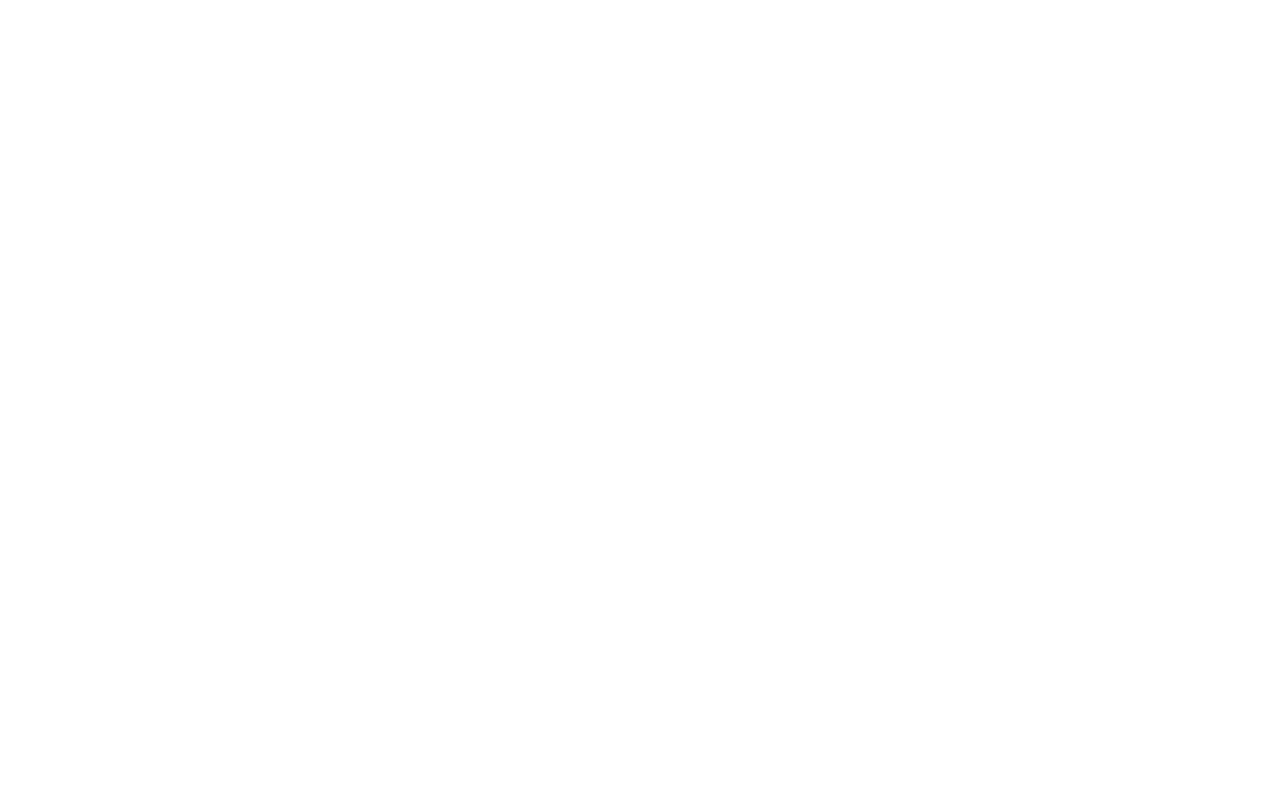
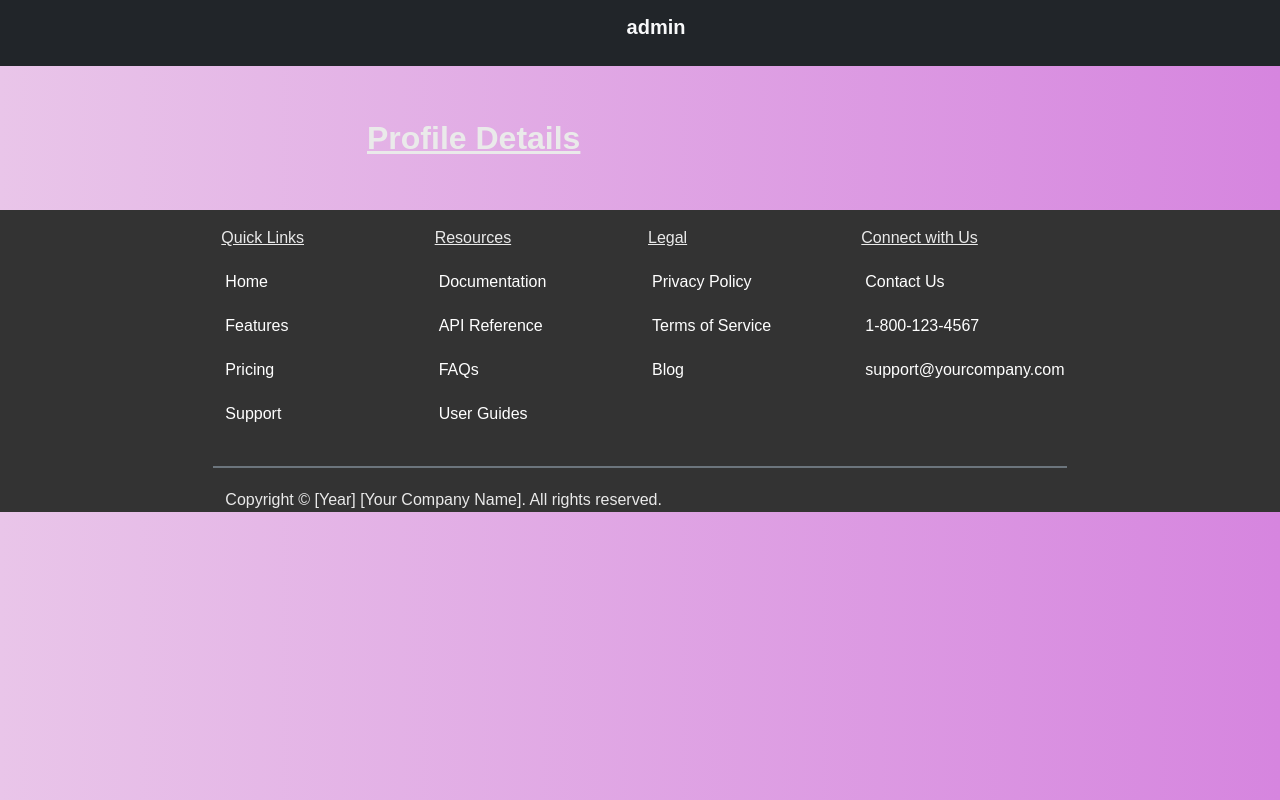
Before and after one commit to Ashik-ks/UMS_REACT, a React (Vite) app in the folder client/: page /singleview/1 in a window 1280 px wide. Before the commit this address had no page. Built offline with nearby package versions, Linux system fonts and the light colour scheme.

Commit message:
singleview

```diff
--- a/client/src/App.jsx
+++ b/client/src/App.jsx
@@ -1,5 +1,5 @@
 import { BrowserRouter as Router, Routes, Route } from 'react-router-dom';
-import Admin from './Components/Admin/admin';
+import Admin from './Components/Admin/Admin';
 import '../src/Components/Admin/Admin.css';
 import Employee from './Components/Employee/Employee';
 import "../src/Components/Employee/Employee.css";
@@ -9,18 +9,22 @@ import Emailverification from './Components/Emailverfication/Emailverification';
 import "./Components/Emailverfication/Emailverification.css";
 import Login from './Components/login/login';
 import "./Components/login/login.css";
+import Singleview from './Components/singleview/Singleview';
+import "./Components/singleview/Singleview.css"
 
 function App() {
   return (
     <Router>
       <Routes>
-        <Route path="/" element={<Login />} /> {/* Set Login as default landing page */}
+        <Route path="/" element={<Login />} />
         <Route path="/Employee" element={<Employee />} />
         <Route path="/Adduser" element={<Adduser />} />
         <Route path="/Admin" element={<Admin />} />
-        <Route path="/email-verification" element={<Emailverification />} /> {/* Add route for Email verification */}
+        <Route path="/email-verification" element={<Emailverification />} />
+        <Route path="/singleview/:id" element={<Singleview />} />
       </Routes>
     </Router>
+
   );
 }
 
--- a/client/src/Components/Adduser/Adduser.jsx
+++ b/client/src/Components/Adduser/Adduser.jsx
@@ -84,7 +84,7 @@ function AddUser() {
             const responseText = await response.text();
 
             if (response.ok) {
-                setMessage("User added successfully!");
+                alert("User added successfully!");
                 // Clear form after submission
                 setName('');
                 setEmail('');
--- a/client/src/Components/Admin/Admin.css
+++ b/client/src/Components/Admin/Admin.css
@@ -170,3 +170,8 @@ padding: 0;
     text-decoration: none;
     font-weight: 300;
   }
+  .userlist{
+    display: grid;
+    grid-template-columns: repeat(1,fr);
+    row-gap: 15px;
+  }
--- a/client/src/Components/Admin/Admin.jsx
+++ b/client/src/Components/Admin/Admin.jsx
@@ -53,6 +53,13 @@ export default function Admin() {
         console.log("Logged out");
         navigate('/login'); // Navigate to the login page
     };
+
+
+    const singleview = (_id) => {
+        console.log("singleview button clicked with ID:", _id);
+        navigate(`/singleview/${_id}`);
+    };
+
 
     return (
         <div className="adduser">
@@ -132,11 +139,12 @@ export default function Admin() {
                         <Link to="/Employee" className="btn border-0 bg-transparent text-dark fs-5 fw-bold text-decoration-underline">Employee</Link>
                     </ul>
                     <div className="row fs-2 fw-bold text-decoration-underline mb-3 ms-4 text-light" id="heading1">Users List</div>
-                    {loading ? (
+                <div className="userlist" >
+                {loading ? (
                         <p>Loading...</p>
                     ) : users.length > 0 ? (
                         users.map(user => (
-                            <div className="row ms-4" key={user.id}>
+                            <div className="row ms-4" key={user._id} onClick={() => singleview(user._id)}>
                                 <div className="col">
                                     {user.image && (
                                         <img
@@ -157,6 +165,7 @@ export default function Admin() {
                     ) : (
                         <p>No users found.</p>
                     )}
+                </div>
                 </main>
 
             </div>
--- /dev/null
+++ b/client/src/Components/singleview/Singleview.css
@@ -0,0 +1,27 @@
+*{
+    margin: 0;
+    padding: 0;
+}
+.singleemployeecontainer {
+    width: 50px;
+  }
+
+  .singleemployeecontainerimg {
+    width: 100px;
+    border-radius: 100%;
+  }
+
+  .singleusercontainerimg {
+    width: 200px;
+  }
+  .footer {
+    background-color: #333;
+  }
+  .adduser {
+    font-family: 'Arial', sans-serif;
+    margin: 0;
+    padding: 0;
+    background: linear-gradient(to right, #e9c5e9, #d685df);
+    color: #eaeaea;
+    height: 100vh;
+  }
--- /dev/null
+++ b/client/src/Components/singleview/Singleview.jsx
@@ -0,0 +1,145 @@
+import React from "react";
+import { useState,useEffect } from "react";
+import { Link, useLocation, useNavigate } from "react-router-dom";
+
+import 'bootstrap/dist/css/bootstrap.min.css';
+
+
+export default function Singleview(){
+
+
+    return(
+        <>
+  <div className="adduser">
+  <div className="container-fluid bg-dark">
+    <nav className="navbar d-flex justify-content-center">
+      <ul className="mt-1">
+        <button
+
+          className="border-0 bg-transparent text-light fs-5 fw-bold"
+        >admin
+          {/* <Link to={`/Admin?id=${id}&login=${tokenData}`} className="adduser-link">Admin</Link> */}
+        </button>
+
+      </ul>
+    </nav>
+  </div>
+  <div className="container mt-5">
+    <div className="row">
+      <div className="col-3" />
+      <div className="col-6 fs-2 fw-bold text-decoration-underline">
+        Profile Details
+      </div>
+      <div className="col-3" />
+    </div>
+  </div>
+  <div id="singleusercontainer" className="mt-3"></div>
+  <div className="container-fluid mt-5 footer">
+    <div className="row">
+      <div className="col-2" />
+      <div className="col-2 d-flex flex-column   mt-3">
+        <div className="row text-decoration-underline ps-2">Quick Links</div>
+        <div className="row">
+          <a href="/" className="text-white text-decoration-none">
+            Home
+          </a>
+        </div>
+        <div className="row">
+          <a href="/features" className="text-white text-decoration-none">
+            Features
+          </a>
+        </div>
+        <div className="row">
+          <a href="/pricing" className="text-white text-decoration-none">
+            Pricing
+          </a>
+        </div>
+        <div className="row">
+          <a href="/support" className="text-white text-decoration-none">
+            Support
+          </a>
+        </div>
+      </div>
+      <div className="col-2 d-flex flex-column   mt-3">
+        <div className="row text-decoration-underline ps-2">Resources</div>
+        <div className="row">
+          <a href="/docs" className="text-white text-decoration-none">
+            Documentation
+          </a>
+        </div>
+        <div className="row">
+          <a href="/api" className="text-white text-decoration-none">
+            API Reference
+          </a>
+        </div>
+        <div className="row">
+          <a href="/faqs" className="text-white text-decoration-none">
+            FAQs
+          </a>
+        </div>
+        <div className="row">
+          <a href="/guides" className="text-white text-decoration-none">
+            User Guides
+          </a>
+        </div>
+      </div>
+      <div className="col-2 d-flex flex-column  mt-3">
+        <div className="row text-decoration-underline ps-2">Legal</div>
+        <div className="row">
+          <a href="/privacy" className="text-white text-decoration-none">
+            Privacy Policy
+          </a>
+        </div>
+        <div className="row">
+          <a href="/terms" className="text-white text-decoration-none">
+            Terms of Service
+          </a>
+        </div>
+        <div className="row">
+          <a href="/blog" className="text-white text-decoration-none">
+            Blog
+          </a>
+        </div>
+      </div>
+      <div className="col-2 d-flex flex-column   mt-3">
+        <div className="row text-decoration-underline ps-2">
+          Connect with Us
+        </div>
+        <div className="row">
+          <a href="/contact" className="text-white text-decoration-none">
+            Contact Us
+          </a>
+        </div>
+        <div className="row">
+          <a href="" className="text-white text-decoration-none">
+            1-800-123-4567
+          </a>
+        </div>
+        <div className="row">
+          <a
+            href="mailto:support@yourcompany.com"
+            className="text-white text-decoration-none"
+          >
+            support@yourcompany.com
+          </a>
+        </div>
+      </div>
+      <div className="col-2" />
+    </div>
+    <div className="row">
+      <div className="col-2" />
+      <div className="col border border-secondary border-top" />
+      <div className="col-2" />
+    </div>
+    <div className="row mt-3">
+      <div className="col-2" />
+      <div className="col">
+        Copyright © [Year] [Your Company Name]. All rights reserved.
+      </div>
+      <div className="col-2" />
+    </div>
+  </div>
+  </div>
+</>
+    )
+}
```
Also changed, not shown: 3 other files (tests, documents, lock files or other folders).
